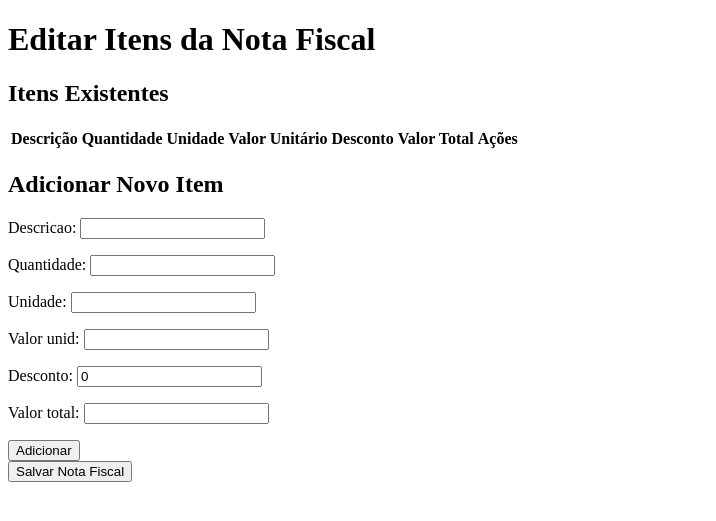
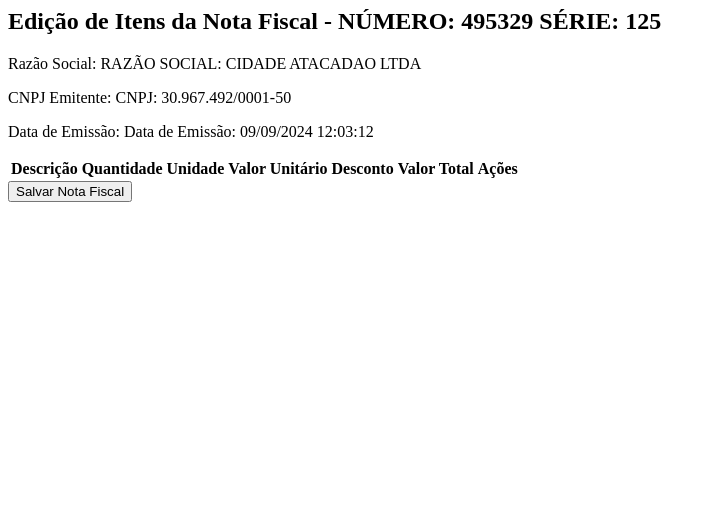
Before and after one commit to caiofall20/consulta_sefaz, a Django app: page /editar_itens/1/ in a window 1280 px wide. Shown: the top 521 px of the page, without its empty margins (0-716 px from the left). Run offline with Django 5.2, Linux system fonts and the light colour scheme; data comes from the database, SQL or seed files in the repository; both versions use the stored data as it was after the commit; lists and menus that the app fills with data are empty.

Commit message:
Implementado o salvamento no banco das notas fiscais e itens

```diff
--- a/scraping_nfe/nfce/templates/nfce/editar_itens.html
+++ b/scraping_nfe/nfce/templates/nfce/editar_itens.html
@@ -1,15 +1,9 @@
-<!-- nfce/templates/nfce/editar_itens.html -->
-<!DOCTYPE html>
-<html lang="en">
-<head>
-    <meta charset="UTF-8">
-    <meta name="viewport" content="width=device-width, initial-scale=1.0">
-    <title>Editar Itens da Nota Fiscal</title>
-</head>
-<body>
-    <h1>Editar Itens da Nota Fiscal</h1>
+{% block content %}
+<h2>Edição de Itens da Nota Fiscal - {{ nota_fiscal.numero_serie }}</h2>
+<p>Razão Social: {{ nota_fiscal.razao_social }}</p>
+<p>CNPJ Emitente: {{ nota_fiscal.cnpj_emitente }}</p>
+<p>Data de Emissão: {{ nota_fiscal.data_emissao }}</p>
 
-    <h2>Itens Existentes</h2>
 <table>
     <thead>
         <tr>
@@ -25,36 +19,27 @@
     <tbody>
         {% for item in itens %}
         <tr>
-                <td>{{ item.descricao }}</td>
-                <td>{{ item.quantidade }}</td>
-                <td>{{ item.unidade }}</td>
-                <td>{{ item.valor_unid }}</td>
-                <td>{{ item.desconto }}</td>
-                <td>{{ item.valor_total }}</td>
-                <td>
-                    <form method="POST">
+            <form method="post" action="{% url 'editar_itens' nota_fiscal.id %}">
                 {% csrf_token %}
                 <input type="hidden" name="item_id" value="{{ item.id }}">
-                        <button type="submit" name="editar_item">Editar</button>
+                <td><input type="text" name="descricao" value="{{ item.descricao }}"></td>
+                <td><input type="text" name="quantidade" value="{{ item.quantidade }}"></td>
+                <td><input type="text" name="unidade" value="{{ item.unidade }}"></td>
+                <td><input type="text" name="valor_unid" value="{{ item.valor_unid }}"></td>
+                <td><input type="text" name="desconto" value="{{ item.desconto }}"></td>
+                <td><input type="text" name="valor_total" value="{{ item.valor_total }}"></td>
+                <td>
+                    <button type="submit" name="editar_item">Salvar</button>
                     <button type="submit" name="excluir_item">Excluir</button>
+                </td>
             </form>
-                </td>
         </tr>
         {% endfor %}
     </tbody>
 </table>
 
-    <h2>Adicionar Novo Item</h2>
-    <form method="POST">
-        {% csrf_token %}
-        {{ form.as_p }}
-        <button type="submit" name="adicionar_item">Adicionar</button>
-    </form>
-
-    <!-- Botão para salvar e confirmar a Nota Fiscal -->
-    <form method="POST">
+<form method="post" action="{% url 'editar_itens' nota_fiscal.id %}">
     {% csrf_token %}
     <button type="submit" name="salvar_nota_fiscal">Salvar Nota Fiscal</button>
 </form>
-</body>
-</html>
+{% endblock %}
--- a/scraping_nfe/nfce/views.py
+++ b/scraping_nfe/nfce/views.py
@@ -11,6 +11,7 @@ import pytesseract
 from io import BytesIO
 from .models import NotaFiscal, Item
 from .forms import ItemForm
+from django.urls import reverse
 
 pytesseract.pytesseract.tesseract_cmd = r'/usr/bin/tesseract'
 
@@ -164,7 +165,8 @@ def conferir_itens(request):
                     )
 
             # Redirecionar para a página de edição de itens com o ID correto
-            return redirect('editar_itens', nota_fiscal_id=nota_fiscal.id)
+            #return redirect('editar_itens', nota_fiscal_id=nota_fiscal.id)
+            return redirect(reverse('index'))
 
     # Exibe a página de conferência
     return render(request, 'nfce/conferir_itens.html', {
@@ -310,19 +312,13 @@ def listar_notas_fiscais(request):
     return render(request, 'nfce/nota_fiscal.html', {'notas_fiscais': notas_fiscais})
 
 def editar_itens(request, nota_fiscal_id):
+    # Obtém a nota fiscal pelo ID
     nota_fiscal = get_object_or_404(NotaFiscal, id=nota_fiscal_id)
     itens = nota_fiscal.itens.all()
 
     if request.method == 'POST':
-        if 'adicionar_item' in request.POST:
-            form = ItemForm(request.POST)
-            if form.is_valid():
-                item = form.save(commit=False)
-                item.nota_fiscal = nota_fiscal
-                item.save()
-                return redirect('editar_itens', nota_fiscal_id=nota_fiscal_id)
-
-        elif 'editar_item' in request.POST:
+        if 'editar_item' in request.POST:
+            # Editar um item específico
             item_id = request.POST.get('item_id')
             item = get_object_or_404(Item, id=item_id)
             form = ItemForm(request.POST, instance=item)
@@ -331,20 +327,23 @@ def editar_itens(request, nota_fiscal_id):
                 return redirect('editar_itens', nota_fiscal_id=nota_fiscal_id)
 
         elif 'excluir_item' in request.POST:
+            # Excluir um item específico
             item_id = request.POST.get('item_id')
             item = get_object_or_404(Item, id=item_id)
             item.delete()
             return redirect('editar_itens', nota_fiscal_id=nota_fiscal_id)
 
         elif 'salvar_nota_fiscal' in request.POST:
-            return redirect('index')
+            # Confirmar o salvamento e redirecionar para a listagem de notas
+            return redirect('listar_notas_fiscais')
 
-    form = ItemForm()
+    form = ItemForm()  # Formulário vazio apenas para exibir no template, mas não será utilizado para adicionar novos itens
     return render(request, 'nfce/editar_itens.html', {
         'nota_fiscal': nota_fiscal,
         'itens': itens,
-        'form': form  # O formulário será vazio, mas você pode customizá-lo para pré-preencher itens.
+        'form': form
     })
+
 
 
 def nota_fiscal_view(request, nota_fiscal_id):
```
Also changed, not shown: scraping_nfe/nfce/templates/nfce/conferir_itens.html (+4 -17 lines), scraping_nfe/db.sqlite3. Lines whose indentation alone changed are shown as unchanged.
